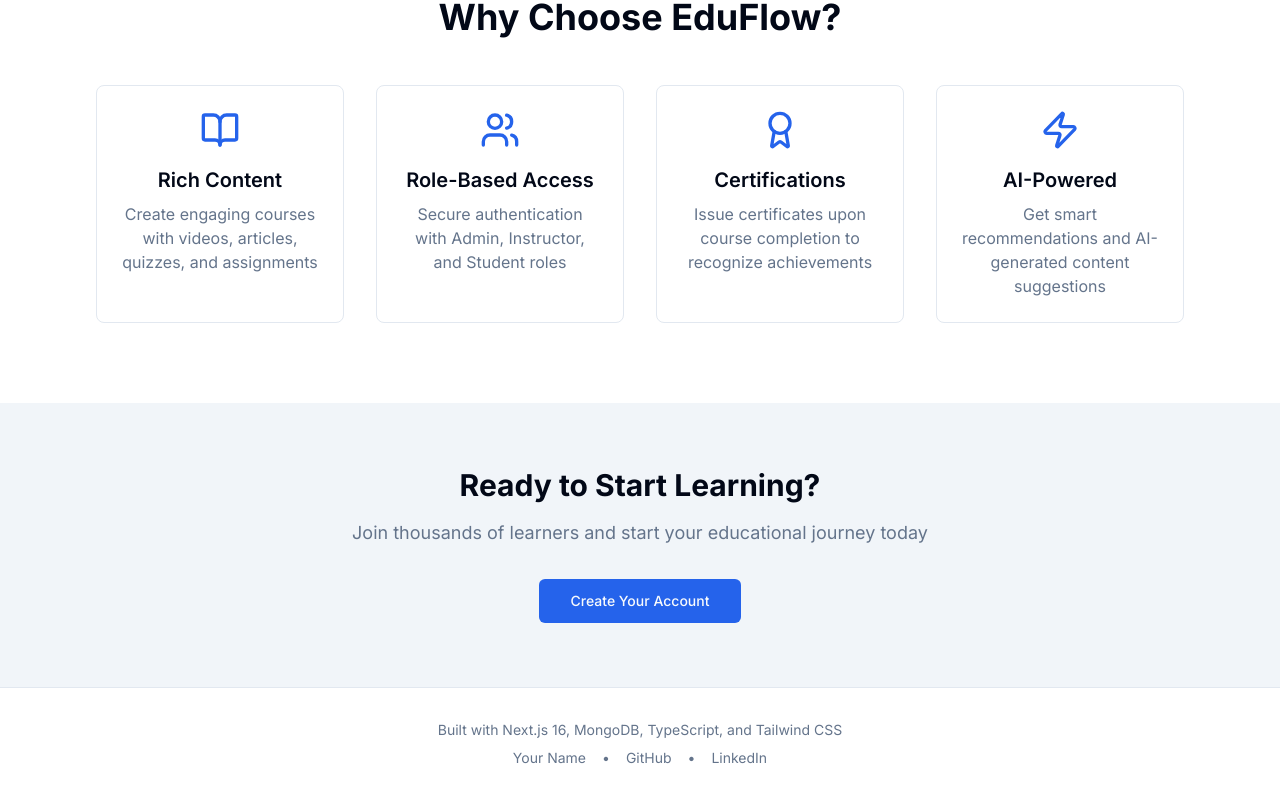
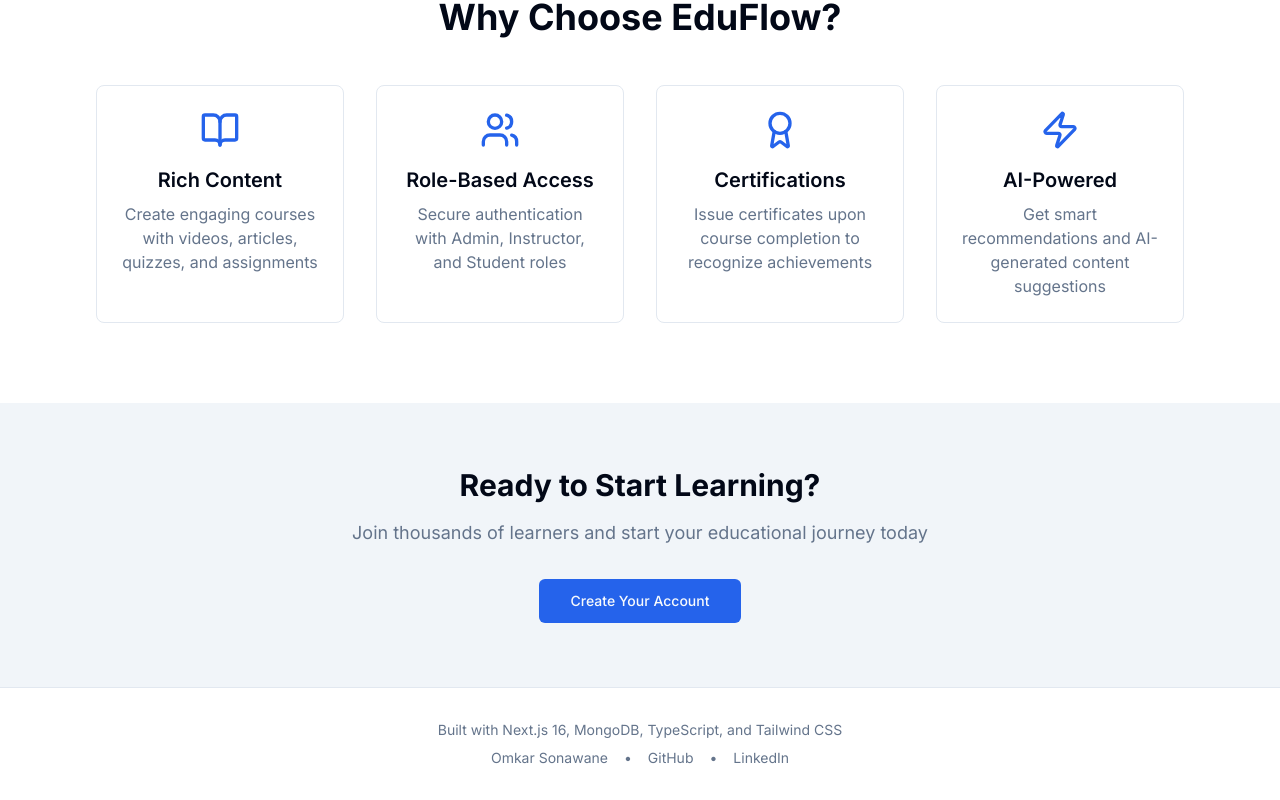
Before and after one commit to Omkarcode11/lms_v2, a Next.js app: page / in a window 1280 px wide. Shown: the part 435-1235 px from the top of the page. Built offline with nearby package versions, Linux system fonts and the light colour scheme.

Commit message:
docs: update README with live demo link and modify author details in homepage

```diff
--- a/src/app/page.tsx
+++ b/src/app/page.tsx
@@ -80,10 +80,10 @@
             Built with Next.js 16, MongoDB, TypeScript, and Tailwind CSS
           </p>
           <div className="flex gap-4 justify-center items-center">
-            <span>Your Name</span>
+            <span>Omkar Sonawane</span>
             <span>•</span>
             <a
-              href="https://github.com/yourusername"
+              href="https://github.com/Omkarcode11"
               target="_blank"
               rel="noopener noreferrer"
               className="hover:text-primary"
@@ -92,7 +92,7 @@
             </a>
             <span>•</span>
             <a
-              href="https://linkedin.com/in/yourprofile"
+              href="https://linkedin.com/in/omkardev"
               target="_blank"
               rel="noopener noreferrer"
               className="hover:text-primary"
```
Also changed, not shown: 1 other file (tests, documents, lock files or other folders).
